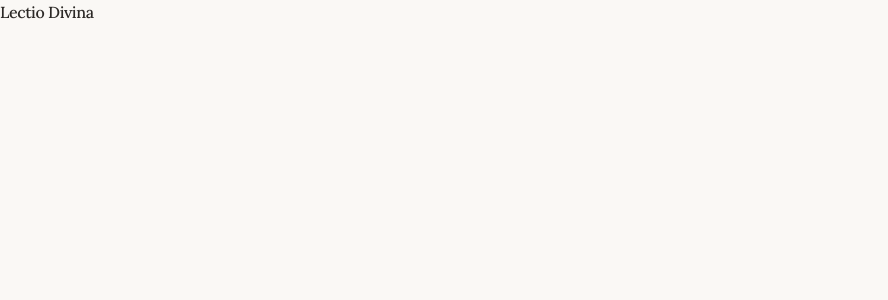
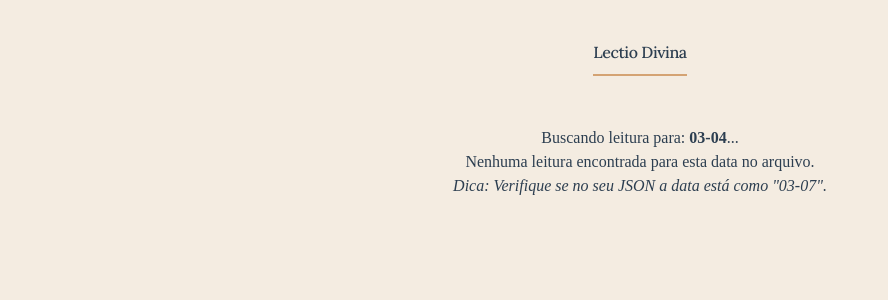
Before and after one commit to apocrifo1815-web/app-lectio-divina, a React (Vite) app: page / in a window 1280 px wide. Shown: the top 300 px of the page, without its empty margins (0-888 px from the left). Built offline with nearby package versions, Linux system fonts and the light colour scheme; a web font is replaced by a local one.

Commit message:
Update App.tsx

```diff
--- a/client/src/pages/App.tsx
+++ b/client/src/pages/App.tsx
@@ -2,11 +2,45 @@ import React from 'react';
 import lectioData from "./dados-leitura.json";
 
 function App() {
-  // O resto do seu código que exibe o Evangelho...
+  const today = new Date();
+
+  // Testamos os dois formatos: Dia-Mês e Mês-Dia para não ter erro!
+  const format1 = `${String(today.getMonth() + 1).padStart(2, '0')}-${String(today.getDate()).padStart(2, '0')}`; // 03-07
+  const format2 = `${String(today.getDate()).padStart(2, '0')}-${String(today.getMonth() + 1).padStart(2, '0')}`; // 07-03
+
+  // Tenta achar a leitura em qualquer um dos formatos
+  const data = (lectioData as any)[format1] || (lectioData as any)[format2];
+
   return (
-    <div className="App">
-      <h1>Lectio Divina</h1>
-      {/* Aqui vai o seu código de exibição */}
+    <div style={{
+      backgroundColor: '#f4ece1', // Cor bege de pergaminho
+      minHeight: '100vh',
+      padding: '40px 20px',
+      fontFamily: 'serif',
+      color: '#2c3e50',
+      textAlign: 'center'
+    }}>
+      <h1 style={{ borderBottom: '2px solid #d4a373', display: 'inline-block', paddingBottom: '10px' }}>
+        Lectio Divina
+      </h1>
+
+      {data ? (
+        <div style={{ maxWidth: '600px', margin: '20px auto', textAlign: 'left', backgroundColor: 'white', padding: '20px', borderRadius: '10px', boxShadow: '0 4px 6px rgba(0,0,0,0.1)' }}>
+          <h2 style={{ color: '#a67c52' }}>{data.day}</h2>
+          <p><strong>📖 Referência:</strong> {data.reference}</p>
+          <hr />
+          <p style={{ fontSize: '1.1rem', lineHeight: '1.6', fontStyle: 'italic' }}>"{data.text}"</p>
+          <div style={{ marginTop: '20px', padding: '15px', backgroundColor: '#fff9f0', borderLeft: '5px solid #d4a373' }}>
+            <strong>💡 Meditação:</strong> {data.meditation}
+          </div>
+        </div>
+      ) : (
+        <div style={{ marginTop: '50px' }}>
+          <p>Buscando leitura para: <strong>{format1}</strong>...</p>
+          <p>Nenhuma leitura encontrada para esta data no arquivo.</p>
+          <p><i>Dica: Verifique se no seu JSON a data está como "03-07".</i></p>
+        </div>
+      )}
     </div>
   );
 }
```
